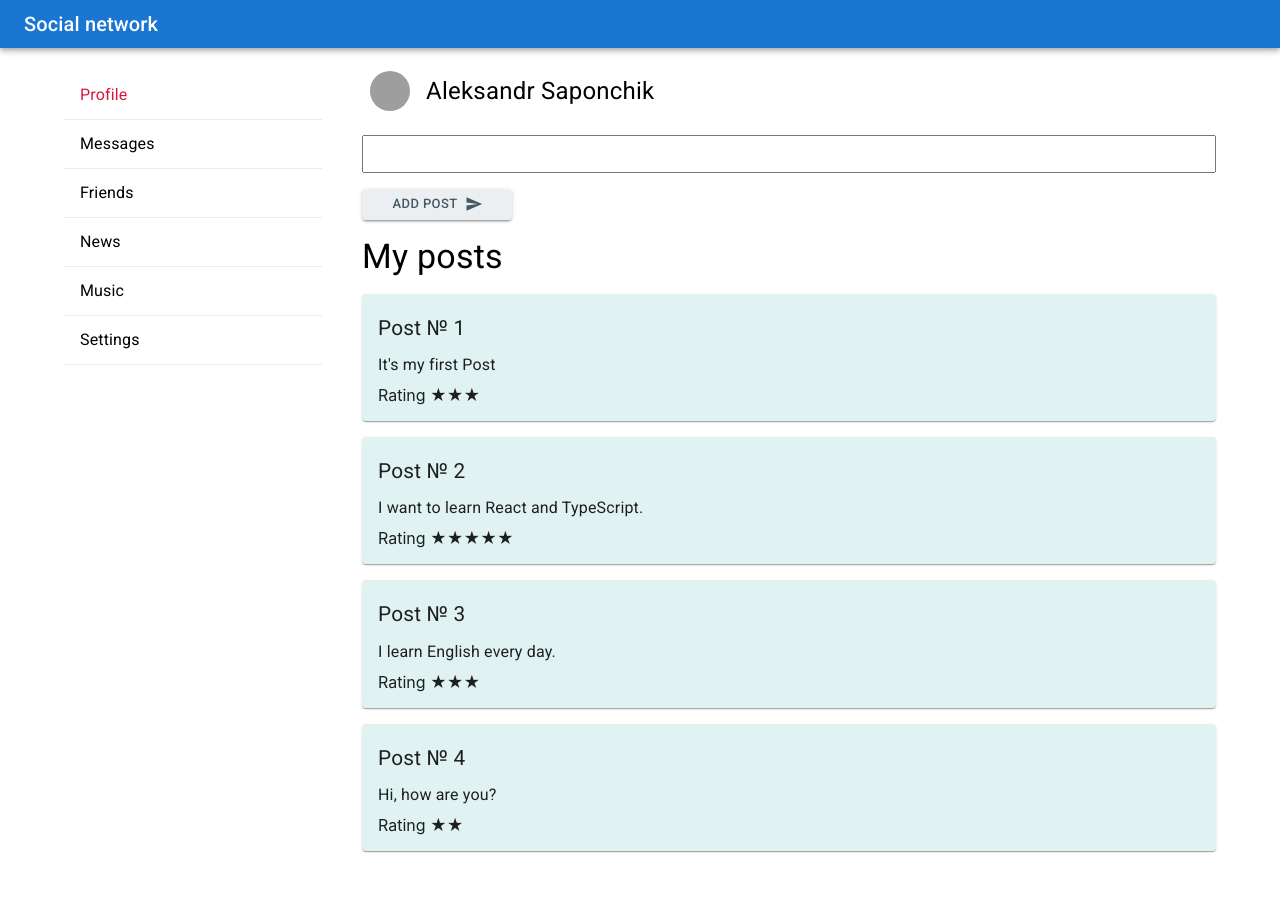
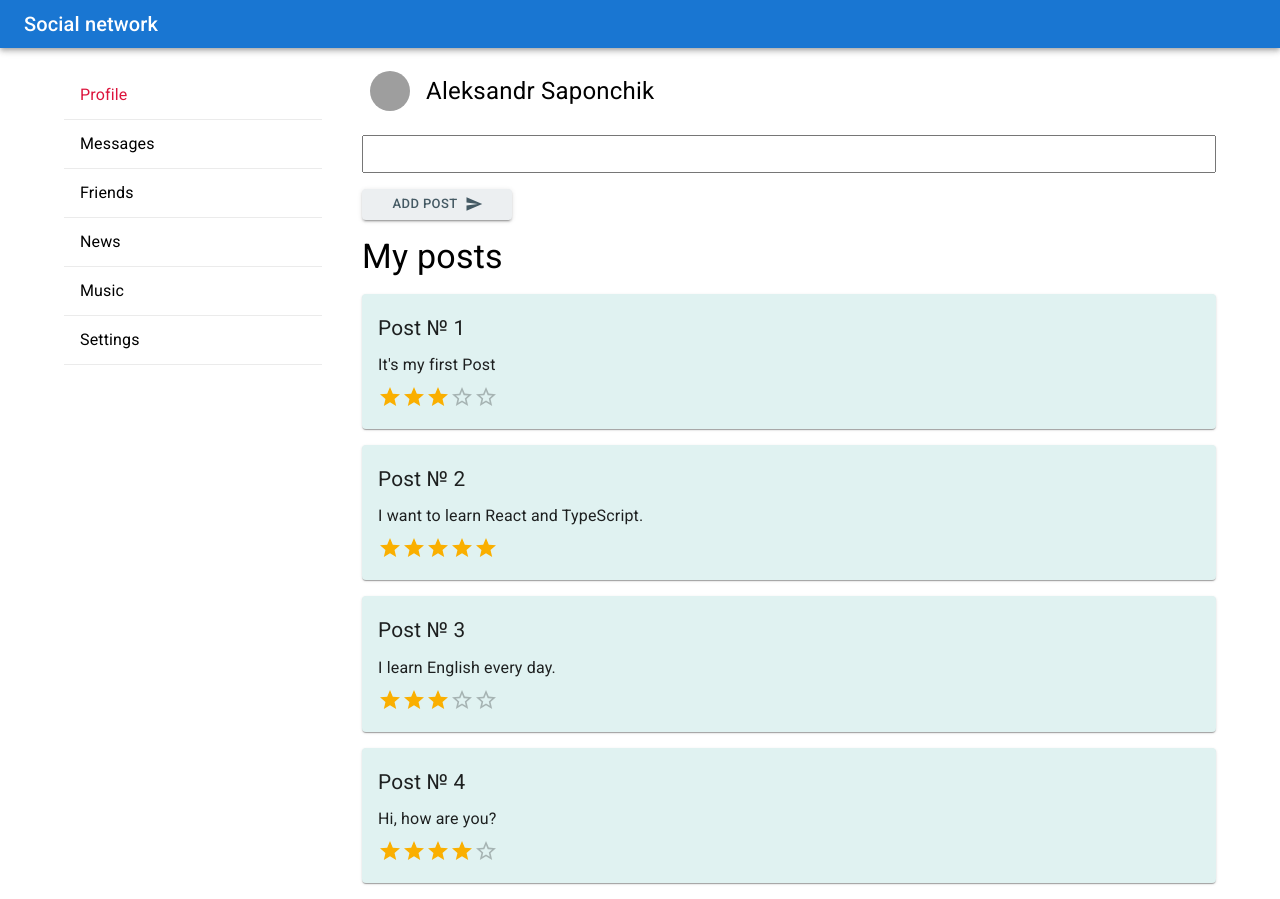
Before and after one commit to Alex-Sapon/social_network, a React (Create React App) app: page /profile in a window 1280 px wide. Built offline with nearby package versions, Linux system fonts and the light colour scheme; grey boxes are pictures that could not be loaded.

Commit message:
Refactoring component Star, rename to StarRating

```diff
--- a/src/components/Profile/Posts/Post/Post.tsx
+++ b/src/components/Profile/Posts/Post/Post.tsx
@@ -1,5 +1,5 @@
 import React, {FC} from 'react';
-import Rating from '../Rating/Rating';
+import RatingStars from '../RatingStarts/RatingStars';
 import {PostsProps} from '../../../../redux/redux-store';
 
 import {Card, Typography} from '@mui/material';
@@ -25,7 +25,7 @@ const Post: FC<PostType> = (props) => {
                     <Typography variant="body2" sx={{marginBottom: '0.5rem', fontSize: '1rem'}}>
                         {post.message}
                     </Typography>
-                    <Rating stars={post.likesCount}/>
+                    <RatingStars stars={post.likesCount}/>
                 </Card>
             )}
         </>
--- a/src/components/Profile/Posts/Rating/Rating.tsx
+++ /dev/null
@@ -1,52 +0,0 @@
-import React, {FC} from 'react';
-
-type StarsPropsType = {
-    stars: number
-}
-
-const Rating: FC<StarsPropsType> = ({stars}) => {
-    if (stars === 3) {
-        return (
-            <div>
-                <span>Rating </span>
-                <span>&#9733;</span>
-                <span>&#9733;</span>
-                <span>&#9733;</span>
-            </div>
-        )
-    } else if (stars === 4) {
-        return (
-            <div>
-                <span>Rating </span>
-                <span>&#9733;</span>
-                <span>&#9733;</span>
-            </div>
-        )
-    } else if (stars === 5) {
-        return (
-            <div>
-                <span>Rating </span>
-                <span>&#9733;</span>
-                <span>&#9733;</span>
-                <span>&#9733;</span>
-                <span>&#9733;</span>
-                <span>&#9733;</span>
-            </div>
-        )
-    } else if (stars === 1) {
-        return (
-            <div>
-                <span>Rating </span>
-                <span>&#9733;</span>
-            </div>
-        )
-    }
-    return (
-        <div>
-            <span>Rating </span>
-            <span>0</span>
-        </div>
-    )
-}
-
-export default Rating;
--- /dev/null
+++ b/src/components/Profile/Posts/RatingStarts/RatingStars.tsx
@@ -0,0 +1,20 @@
+import React, {FC, useState} from 'react';
+import { Rating } from '@mui/material';
+
+type RatingStarsType = {
+    stars: number
+}
+
+const RatingStars: FC<RatingStarsType> = ({stars}) => {
+    const [value, setValue] = useState<number | null>(stars)
+
+    const onChangeHandler = (event: React.SyntheticEvent, newValue: number | null) => {
+        setValue(newValue)
+    }
+
+    return (
+        <Rating value={value} onChange={onChangeHandler}/>
+    )
+}
+
+export default RatingStars;
```
